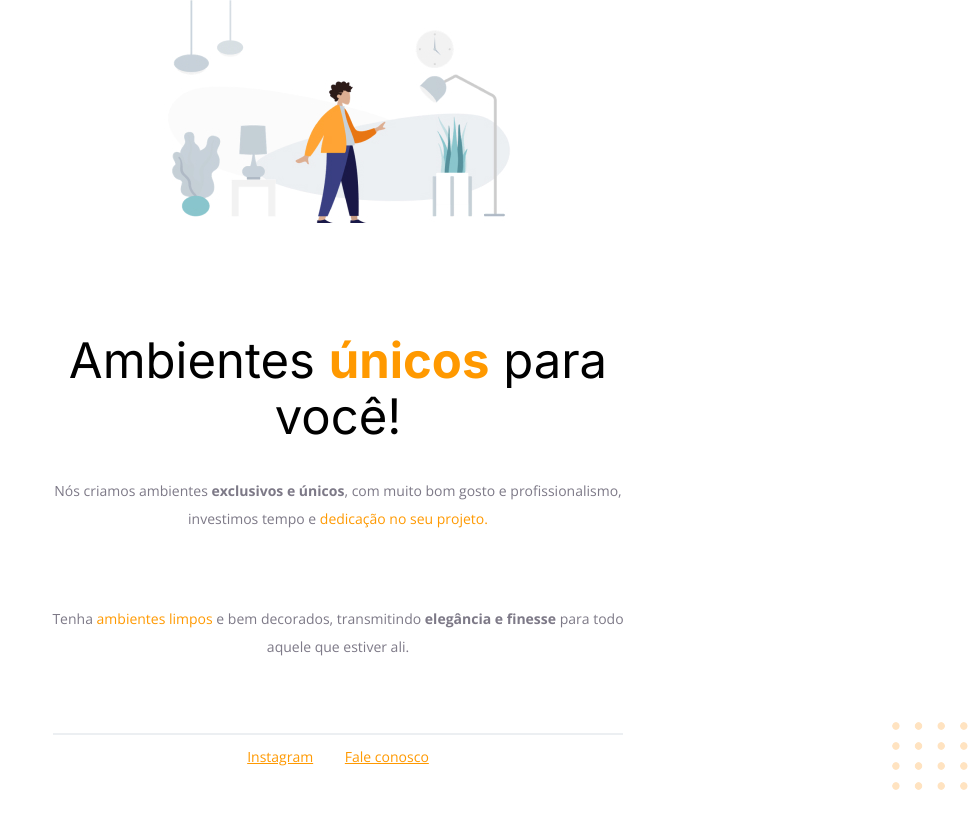
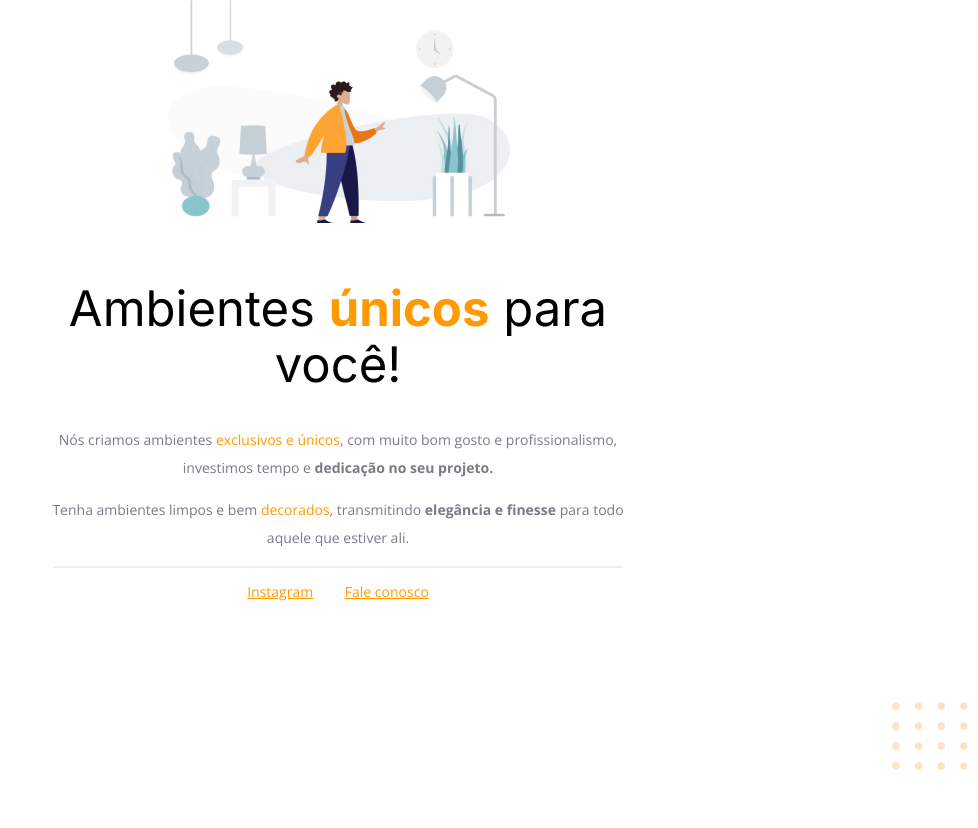
Before and after one commit to gustavogarciac/explorer, a plain HTML site: page projeto-01/desafio-explorer-corrigindo-bugs-01-master/index.html in a window 1280 px wide. Shown: the whole page, without its empty margins (302-1280 px from the left). After the commit the page ends 800 px from the top, so only its background shows below. Drawn offline with nearby package versions, Linux system fonts and the light colour scheme.

Commit message:
Correção Bugs

```diff
--- a/projeto-01/desafio-explorer-corrigindo-bugs-01-master/index.html
+++ b/projeto-01/desafio-explorer-corrigindo-bugs-01-master/index.html
@@ -2,7 +2,6 @@
 <!DOCTYPE html>
 <html lang="pt-br">
   <!-- Tag <head> contém as instruções para a página -->
-
   <head>
     <link rel="preconnect" href="https://fonts.googleapis.com" />
     <link rel="preconnect" href="https://fonts.gstatic.com" crossorigin />
@@ -10,41 +9,47 @@
     <meta name="viewport" content="width=device-width, initial-scale=1.0" />
     <title>Móveis customizados</title>
 
-  <link href="https://fonts.googleapis.com/css2?family=Inter:wght@400;700&family=Open+Sans:wght@400;700&display=swap"
-    rel="stylesheet" />
+    <link
+      href="https://fonts.googleapis.com/css2?family=Inter:wght@400;700&family=Open+Sans:wght@400;700&display=swap"
+      rel="stylesheet"
+    />
 
     <link rel="stylesheet" href="style.css" />
   </head>
 
   <!-- Tag <body> é o corpo do documento, onde tem as informações que serão mostradas. -->
-
   <body>
 
-  <img src="images/img1.jpg" alt="Desenho de uma pessoa vestindo uma camisa amarela em uma sala com Móveis" />
+    <img src="images/balls.svg" alt="Bolinhas alaranjadas no canto inferior direito da tela" style="position: fixed; bottom: 0; right: 0;"/>
+    <div id="hero">
 
-  <div id="hero">
+      <img
+      src="images/img1.jpg"
+      alt="Desenho de uma pessoa vestindo uma camisa amarela em uma sala com Móveis"/>
+
       <h1>Ambientes <span>únicos</span> para você!</h1>
+
       <p>
-      Nós criamos ambientes <strong>exclusivos e únicos</strong>, com muito
+        Nós criamos ambientes <span>exclusivos e únicos</span>, com muito
         bom gosto e profissionalismo, investimos tempo e
-      <span>dedicação no seu projeto.</span>
+        <strong>dedicação no seu projeto.</strong>
+      </p>
+      <p>
+        Tenha ambientes limpos e bem <span>decorados</span>, transmitindo
+        <strong>elegância e finesse</strong>
+        para todo aquele que estiver ali.
+      </p>
 
-    </p>
     </div>
 
     <div id="footer">
-    <p>Tenha <span>ambientes limpos</span> e bem decorados, transmitindo <strong>elegância e finesse</strong>
-      para todo <br />
-      aquele que estiver ali.</p>
 
       <div class="line"></div>
-
-    <a target="_blank" href="https://instagram.com/moveisparavoce">Instagram</a>
-
+      <a target="_blank" href="https://instagram.com/moveisparavoce"
+        >Instagram</a
+      >
       <a href="mailto:contato@moveisparavoce.com">Fale conosco</a>
     </div>
 
-  <img id="balls" src="images/balls.svg" alt="Bolinhas alaranjadas no canto inferior direito da tela" />
   </body>
-
 </html>
--- a/projeto-01/desafio-explorer-corrigindo-bugs-01-master/style.css
+++ b/projeto-01/desafio-explorer-corrigindo-bugs-01-master/style.css
@@ -6,11 +6,11 @@ body {
 
 #hero {
     width: 592px;
-  margin: 0 auto;
+    margin: auto;
 }
 
 img {
-  margin-bottom: 72px;
+    margin-bottom: 20px;
 }
 
 h1 {
@@ -18,26 +18,21 @@ h1 {
   font-size: 49px;
   line-height: 56px;
   font-weight: normal;
-  margin-bottom: 32px;
 }
 
 h1 span {
   font-weight: bold;
-
   margin-bottom: 32px;
 }
 
-span,
-a {
+span, a {
   color: #ff9900;
 }
 
-p,
-#footer {
+p, #footer {
   color: #7d7987;
   font-size: 14px;
   line-height: 28px;
-  margin-bottom: 72px;
 }
 
 #footer a + a {
@@ -47,14 +42,14 @@ p,
 .line {
     width: 568px;
     height: 0;
-  margin: 0 auto 8px;
 
-  border: 1px solid #eceff2;
+    margin: 0 auto 10px;
+
+    border: 1px solid #ECEFF2;
 }
 
 #balls {
     position: fixed;
+    top: 0;
     right: 0;
-  bottom: 0;
-  margin: 0;
 }
```
Also changed, not shown: projeto-01/desafio-explorer-corrigindo-bugs-01-master/README.md (deleted), 2 other files. Lines whose indentation alone changed are shown as unchanged.
